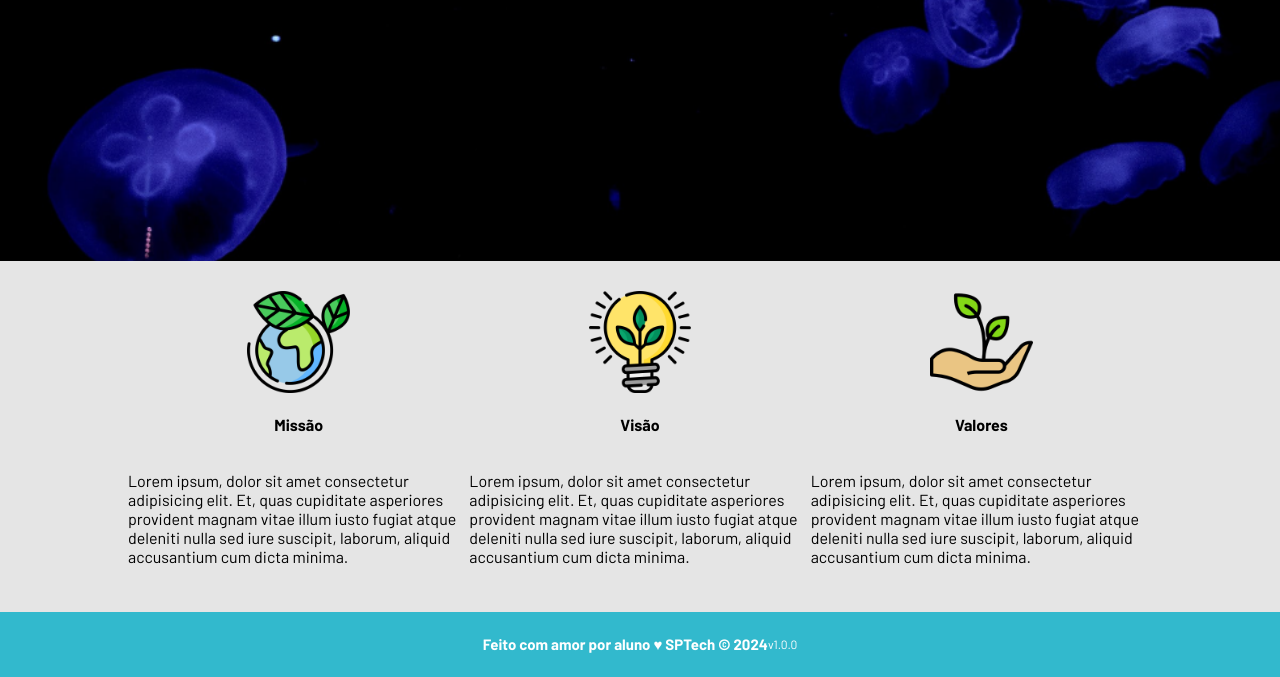
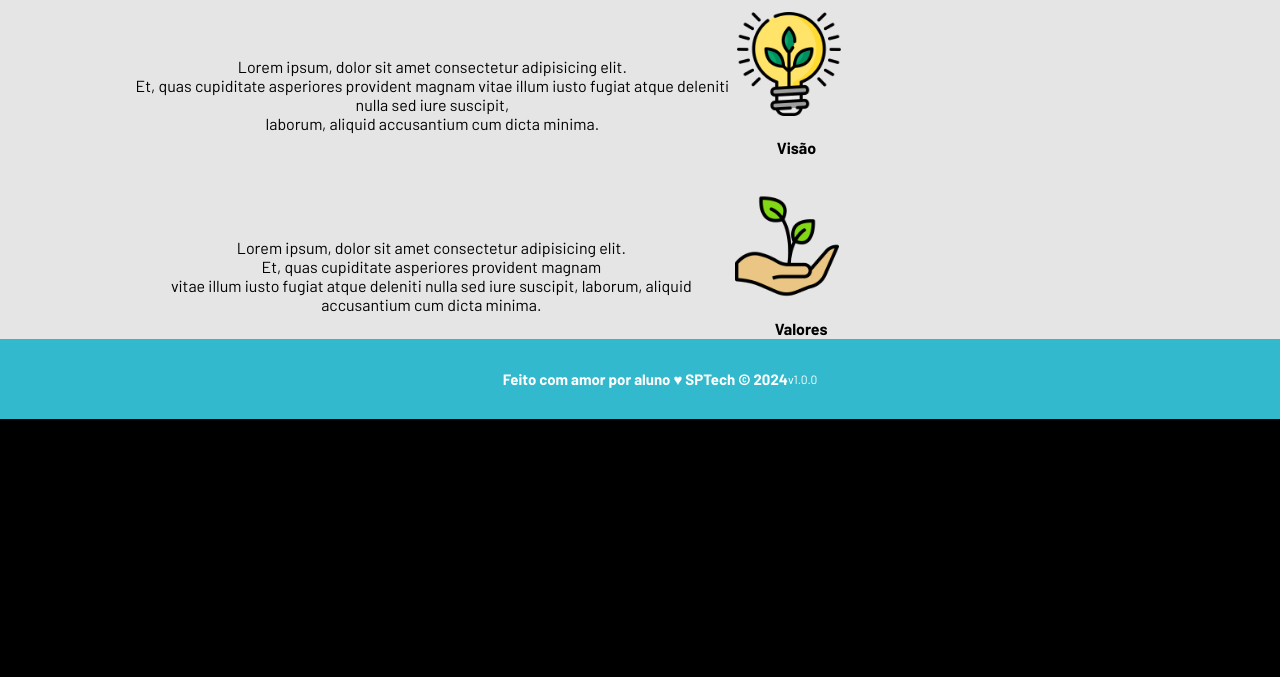
Before and after one commit to VitorAlmeida01/Aquatech, a plain HTML site: page Aquatech - Vitor Almeida/public/index.html in a window 1280 px wide. Shown: the part 474-1151 px from the top of the page. After the commit the page ends 893 px from the top, so only its background shows below. Drawn offline with Linux system fonts and the light colour scheme.

Commit message:
Atividade 09/10

```diff
--- a/Aquatech - Vitor Almeida/public/index.html
+++ b/Aquatech - Vitor Almeida/public/index.html
@@ -44,26 +44,37 @@
   <div class="social">
     <div class="container">
       <div class="boxes">
-          <div class="box">
+        <div class="box box1">
+
+          <p>Lorem ipsum, dolor sit amet consectetur adipisicing elit.
+            Et, quas cupiditate asperiores provident magnam<br>
+            vitae illum iusto fugiat atque deleniti nulla sed iure suscipit,<br> laborum, aliquid accusantium cum dicta
+            minima.</p>
+            <div class="containerImg">
               <img src="./assets/imgs/planet-earth_color.png">
               <h4>Missão</h4>
-            <p>Lorem ipsum, dolor sit amet consectetur adipisicing elit. Et, quas cupiditate asperiores provident magnam
+            </div>
+        </div>
+        <div class="box box2">
+
+          <p>Lorem ipsum, dolor sit amet consectetur adipisicing elit.<br> Et, quas cupiditate asperiores provident magnam
+            vitae illum iusto fugiat atque deleniti nulla sed iure suscipit,<br> laborum, aliquid accusantium cum dicta
+            minima.</p>
+            <div class="containerImg">
+              <img src="./assets/imgs/lightbulb_color.png">
+              <h4>Visão</h4>
+            </div>
+        </div>
+
+        <div class="box box3">
+
+          <p>Lorem ipsum, dolor sit amet consectetur adipisicing elit.<br> Et, quas cupiditate asperiores provident magnam<Br>
             vitae illum iusto fugiat atque deleniti nulla sed iure suscipit, laborum, aliquid accusantium cum dicta
             minima.</p>
-          </div>
-          <div class="box">
-            <img src="./assets/imgs/lightbulb_color.png">
-            <h4>Visão</h4>
-            <p>Lorem ipsum, dolor sit amet consectetur adipisicing elit. Et, quas cupiditate asperiores provident magnam
-              vitae illum iusto fugiat atque deleniti nulla sed iure suscipit, laborum, aliquid accusantium cum dicta
-              minima.</p>
-          </div>
-          <div class="box">
+            <div class="containerImg">
               <img src="./assets/imgs/growth_color.png">
               <h4>Valores</h4>
-            <p>Lorem ipsum, dolor sit amet consectetur adipisicing elit. Et, quas cupiditate asperiores provident magnam
-              vitae illum iusto fugiat atque deleniti nulla sed iure suscipit, laborum, aliquid accusantium cum dicta
-              minima.</p>
+            </div>
         </div>
       </div>
     </div>
--- a/Aquatech - Vitor Almeida/public/styles/style.css
+++ b/Aquatech - Vitor Almeida/public/styles/style.css
@@ -1,6 +1,7 @@
 @import url('https://fonts.googleapis.com/css2?family=Barlow:ital,wght@0,100;0,200;0,300;0,400;0,500;0,600;0,700;0,800;0,900;1,100;1,200;1,300;1,400;1,500;1,600;1,700;1,800;1,900&display=swap');
-
-
+*{
+    box-sizing: border-box;
+}
 body {
     margin: 0;
     padding: 0;
@@ -10,10 +11,10 @@ body {
 
 :root {
     --tamanho-header:80px;
-    --tamanho-banner:calc(100vh - var(--tamanho-header) - var(--tamanho-footer) - 2px);
+    --tamanho-banner:calc(40vh - var(--tamanho-header) - var(--tamanho-footer) - 2px);
     --tamanho-login: calc(100vh - var(--tamanho-header) - var(--tamanho-footer) - 2px); /*Se colocar var(--tamanho-footer)- 2px) pode dar erro pois a formula em si muda, por conta disso seria necessario ter um espaçamento entre - e )*/
     --tamanho-footer: 65px;
-    --tamanho-login:calc(100vh - var(--tamanho-header) - var(--tamanho-footer) - 2px);;
+    --tamanho-login:calc(100vh - var(--tamanho-header) - var(--tamanho-footer) - 2px);
 }
 
 .header{
@@ -23,7 +24,9 @@ body {
 
 .container{
     display: flex;
-    width: 80%;
+    width: 100%;
+    justify-content: center;
+    text-align: center;
     margin: auto;
 }
 
@@ -31,11 +34,13 @@ body {
     justify-content: space-between;
     align-items: center;
     height: 100%;
+    padding-right: 10%;
+    padding-left: 10%;
 }
 
 .header a {
     text-decoration: none;
-    color: #e3b062;
+    color: #ffffff;
 }
 
 .agora{
@@ -48,7 +53,7 @@ body {
     align-items: center;
     justify-content: space-between;
     list-style: none;
-    color: #e3b062;
+    color: #ffffff;
 }
 
 .titulo {
@@ -86,28 +91,53 @@ body {
     display: flex;
     justify-content: center;
     align-items: center;
+    height: 70vh;
 }
 
 .social .container .boxes{
     display: flex;
-    justify-content: space-between;
-    width: 100%;
+    /* justify-content: space-between; */
+    flex-direction: column;
+    align-items: center;
+    width: 80%;
     padding: 30px 0;
+    gap: 10%;
+    margin-top: 40px;
 }
 
 .box{
     display: flex;
+    flex-direction: row;
+    align-items: center;
+    justify-content: end;
+    height: 25%;
+    width: 100%;
+}
+
+h4{
+    margin-left: 40px;
+}
+
+.box3{
+    margin-bottom: 20px;
+}
+
+.containerImg{
+    display: flex;
     flex-direction: column;
-    align-items: center;
+    align-items: flex-start;
+    justify-content: flex-start;
+    width: fit-content;
+
 }
 
 .box img {
-    width: 30%;
+    width: 25%;
 }
 
 .footer{
     background-color: #32b9cd;
-    height: var(--tamanho-footer);
+    height: 10vh;
     color: #fff;
     display: flex;
     font-size: 15px;
@@ -158,7 +188,6 @@ body {
 
 .campo{
     width: inherit;
-
 }
 
 .campo input{
```
Also changed, not shown: Aquatech - Vitor Almeida/public/cadastro.html (+3 -1 lines), Aquatech - Vitor Almeida/public/login.html (+2 -1 lines). Lines whose indentation alone changed are shown as unchanged.
